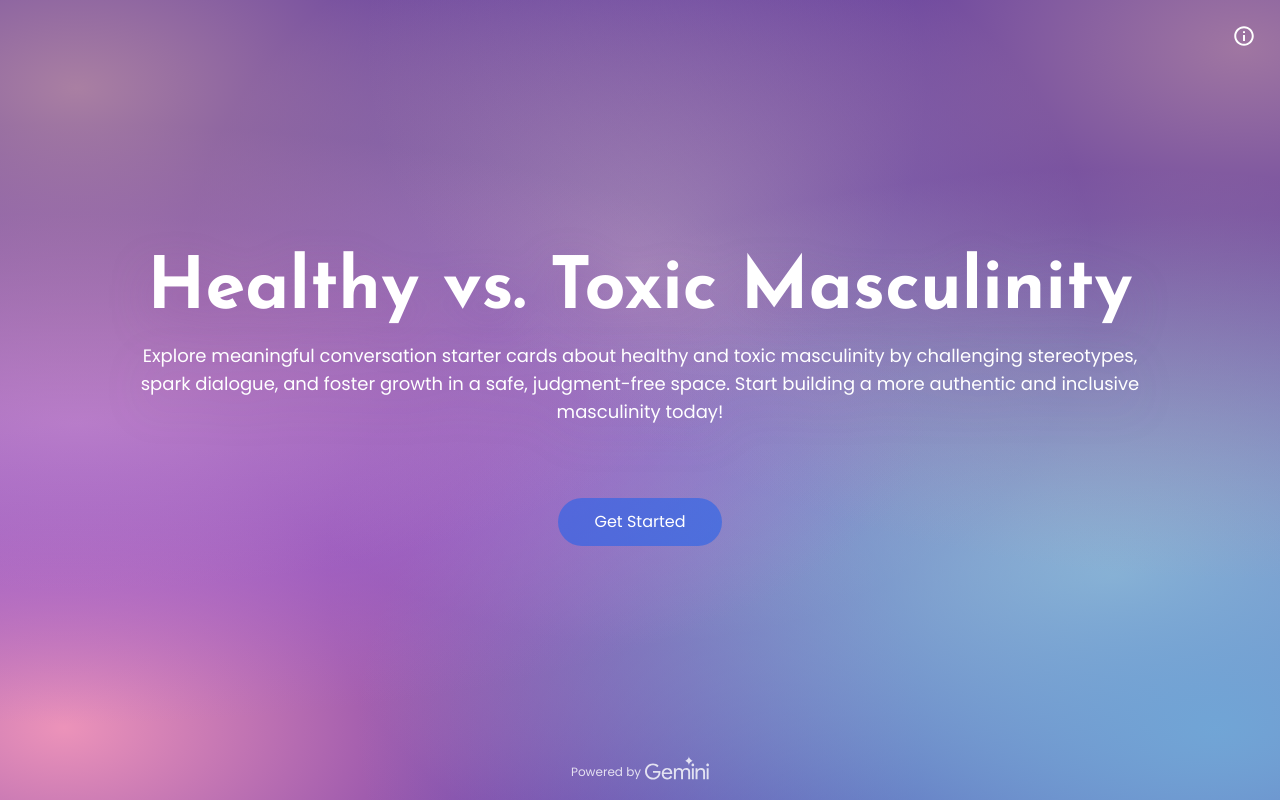
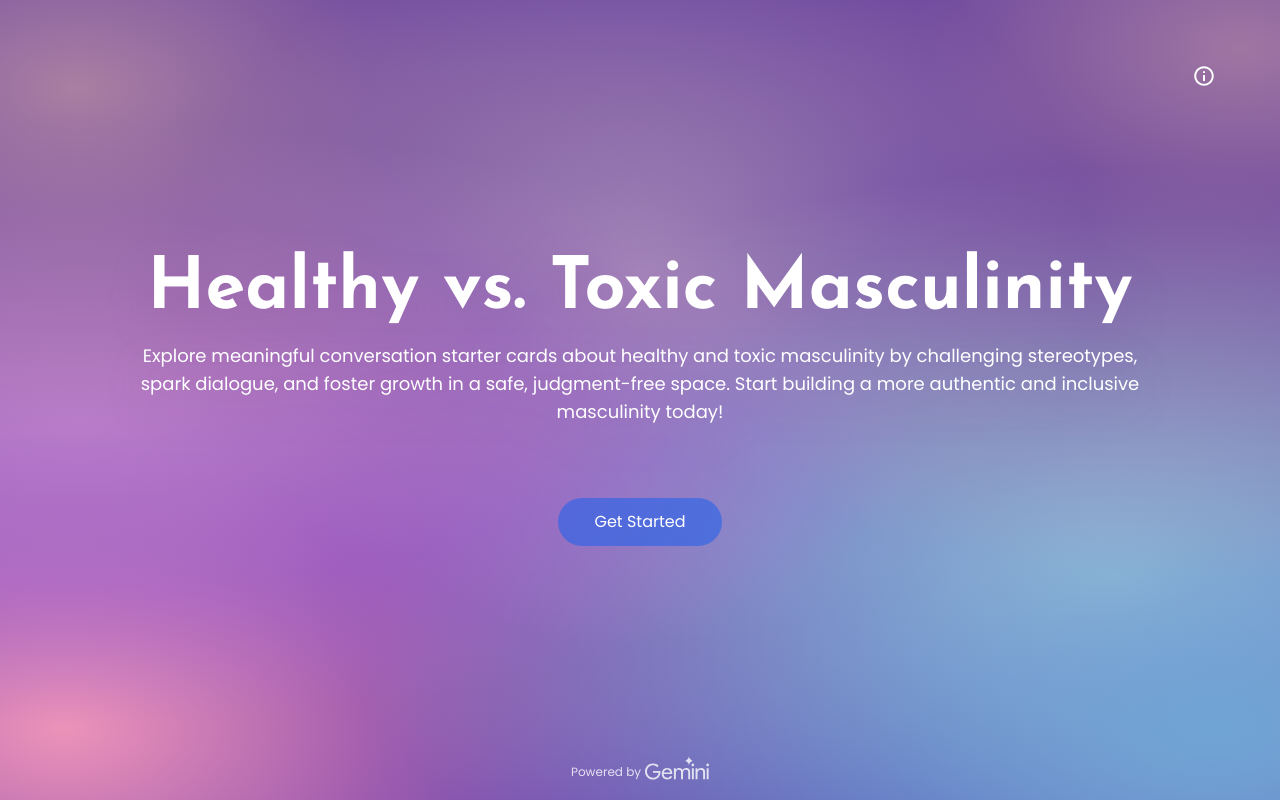
Before and after one commit to drlangh/card-game, a Next.js app: page / in a window 1280 px wide. Built offline with nearby package versions, Linux system fonts and the light colour scheme; no server answers.

Commit message:
Update InfoIcon.jsx

```diff
--- a/src/components/InfoIcon.jsx
+++ b/src/components/InfoIcon.jsx
@@ -6,7 +6,7 @@ const InfoIcon = () => {
   const [showTooltip, setShowTooltip] = useState(false);
 
   return (
-    <div className="relative z-[10000]">
+    <div className="relative p-10 z-[10000]">
       <IoMdInformationCircleOutline
         size={24}
         color="#fff"
```
